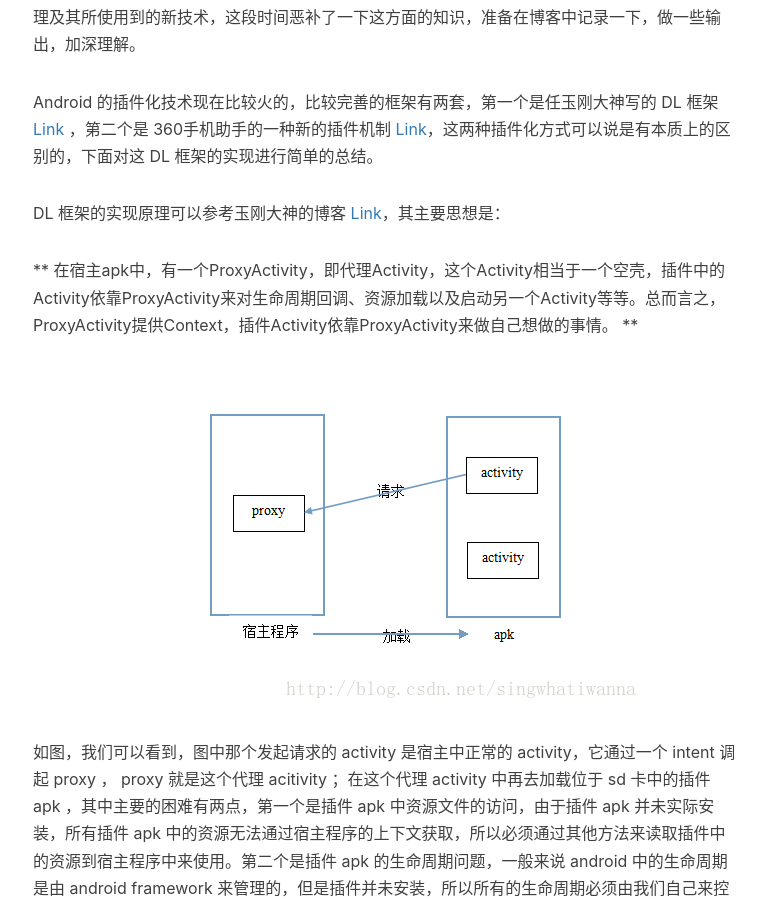
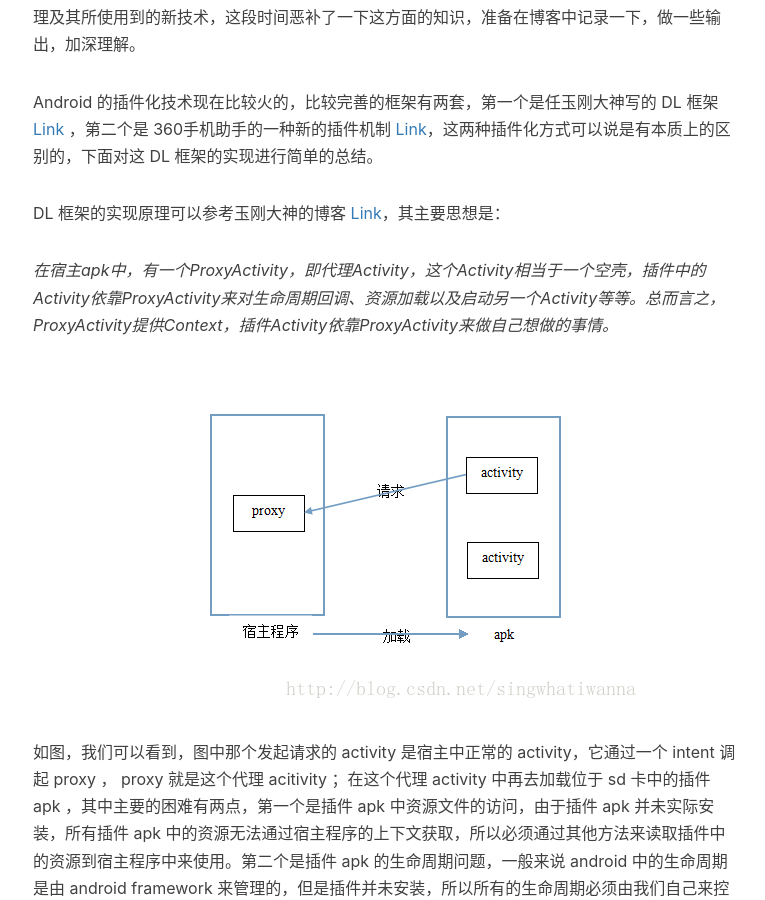
Before and after one commit to Rogero0o/rogero0o.github.io, a Jekyll site: the page built from _posts/2016-11-21-DL.md, in a window 1280 px wide and 900 px high, scrolled down 719 px. Shown: the whole window, without its empty margins (232-997 px from the left). Built offline with Jekyll 4.4.1, drawn with Linux system fonts in a browser that asks for light colours; nearby versions of some CDN libraries; comment, search, counter and statistics services are not loaded.

Commit message:
update DL learning  note

```diff
--- a/_posts/2016-11-21-DL.md
+++ b/_posts/2016-11-21-DL.md
@@ -17,7 +17,7 @@
 DL 框架的实现原理可以参考玉刚大神的博客 [Link](http://blog.csdn.net/singwhatiwanna/article/details/22597587)，其主要思想是：
 
 
-** 在宿主apk中，有一个ProxyActivity，即代理Activity，这个Activity相当于一个空壳，插件中的Activity依靠ProxyActivity来对生命周期回调、资源加载以及启动另一个Activity等等。总而言之，ProxyActivity提供Context，插件Activity依靠ProxyActivity来做自己想做的事情。 **
+*在宿主apk中，有一个ProxyActivity，即代理Activity，这个Activity相当于一个空壳，插件中的Activity依靠ProxyActivity来对生命周期回调、资源加载以及启动另一个Activity等等。总而言之，ProxyActivity提供Context，插件Activity依靠ProxyActivity来做自己想做的事情。*
 
 ![image](https://github.com/Rogero0o/rogero0o.github.io/blob/master/img/DL.png?raw=true)
 
@@ -275,7 +275,6 @@
 
 由于插件 apk 是通过代理 activity 的调用来运行的，所以对于插件 apk 中 activity 的代码还是有一些规范需要注意的：
 
-
 1. 慎用this（接口除外）：因为this指向的是当前对象，即apk中的activity，但是由于activity已经不是常规意义上的activity，所以this是没有意义的，但是如果this表示的是一个接口而不是context，比如activity实现了而一个接口，那么this继续有效。
 
 2. 使用that：既然this不能用，那就用that，that是apk中activity的基类BaseActivity中的一个成员，它在apk安装运行的时候指向this，而在未安装的时候指向宿主程序中的代理activity，anyway，that is better than this。
```
